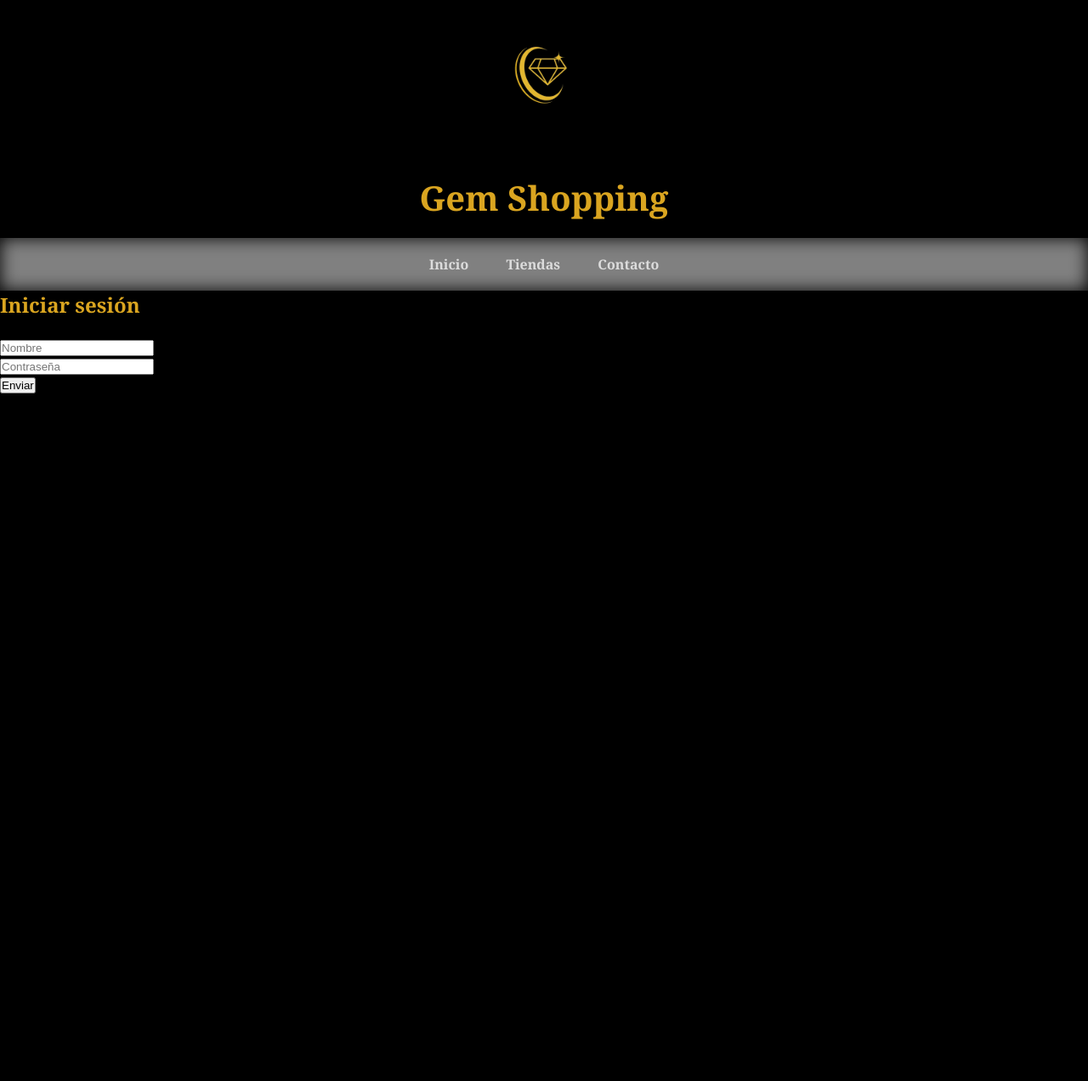
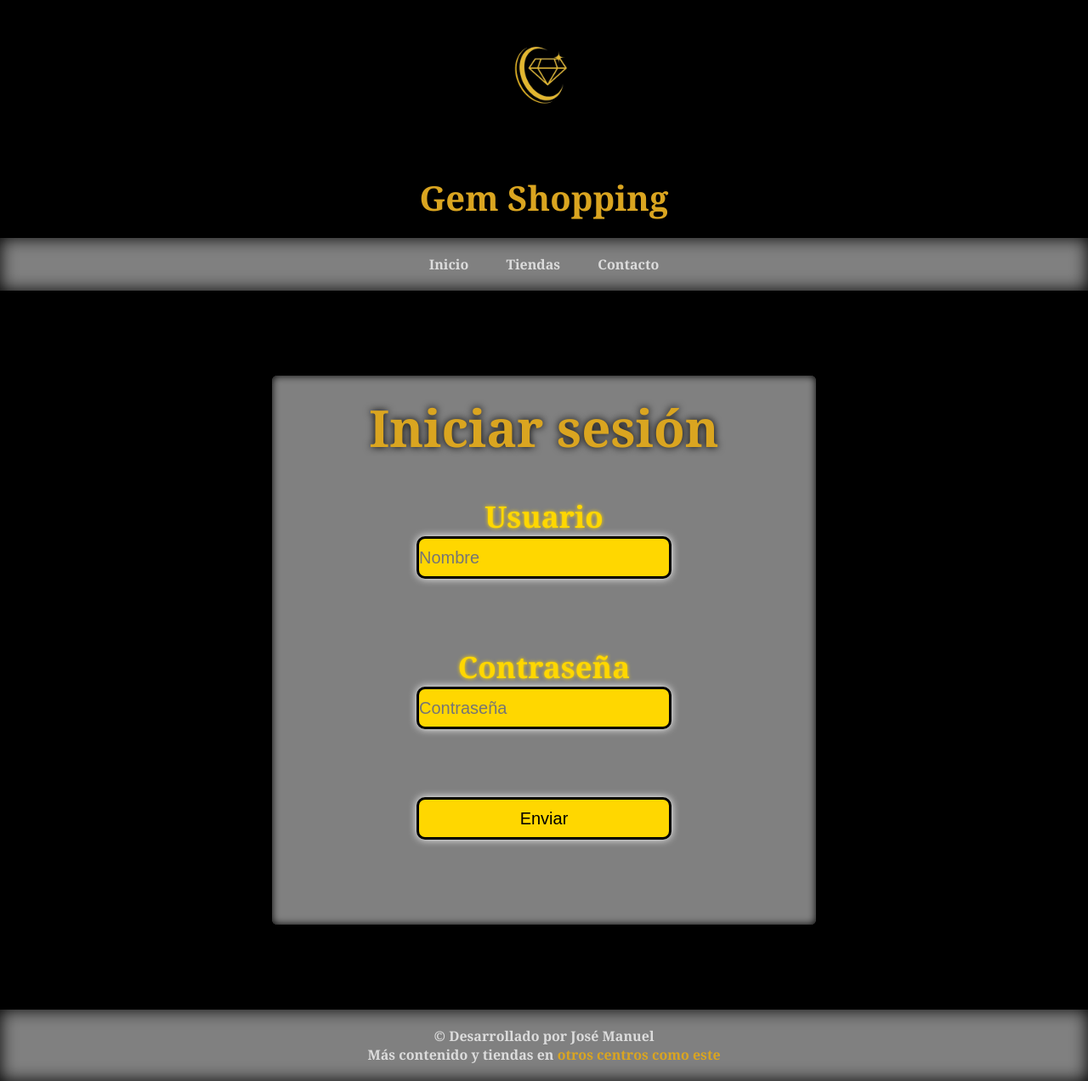
Before and after one commit to JoseManuel134975/salvesequienpueda-parte2, a PHP site: page /html/contacto.html in a window 1280 px wide. Shown: the whole page at 85% size. Before the commit the page ends 463 px from the top, so only its background shows below. Run offline with PHP 8.4, Linux system fonts and the light colour scheme.

Commit message:
Contacto.html estilizado

```diff
--- a/src/css/tiendas.css
+++ b/src/css/contacto.css
@@ -82,7 +82,7 @@ nav > ul > li:last-child:hover > #submenu{
     background-color: gray;
     border-radius: 2px;
     margin-top: 20px;
-    width: 102px;
+    width: 105px;
     right: 0%;
     left: 0%;
     z-index: 10;
@@ -102,113 +102,54 @@ nav > ul > li:hover{
     box-shadow: 0px 0px 10px ;
 }
 
-/* BANNER */
-#banner{
-    width: 100%;
-    position: relative;
-}
-
-#banner img{
-    width: 100%;
-    height: 480px;
-}
-
-#banner h2{
-    position: absolute;
-    color: black;
-    top: 40%;
-    left: 6.5%;
-    font-size: 50px;
+/* FORM */
+form{
+    width: 50%;
+    margin: 0 auto;
+    background-color: gray;
+    margin-top: 100px;
+    padding: 20px;
+    border-radius: 6px;
+    box-shadow: 0px 0px 10px inset;
     text-align: center;
-    text-shadow: 4px 4px 4px goldenrod;
-}
-
-/* SECCIÓN MARCAS */
-main > h2:first-child{
-    margin-top: 100px;
-    text-align: center;
-}
-
-main > h2:first-child > span{
-    color: gold;
-}
-
-.marcas{
-    width: 100%;
-    background-color: gray;
-    box-shadow: 0px 0px 20px inset black;
-    overflow-x: auto;
-    display: flex;
-}
-
-.marcas img{
-    width: 150px;
-    height: 150px;
-}
-
-.marcas div{
-    display: inline-block;
-    flex: 0 0 auto;
-    width: 20%;
-    text-align: center;
-    padding: 20px;
-    border: 3px solid gold;
-    box-shadow: 4px 4px 4px inset, -8px -4px 5px;
-}
-
-/* SECCIÓN LEAFLET */
-.leaflet{
-    width: 80%;
-    margin: 0 auto;
-    overflow: auto;
-    box-shadow: 0px 0px 10px inset;
-    background-color: gray;
-    padding: 20px;
-}
-
-.leaflet > h2{
-    font-size: 40px;
-    margin-bottom: 20px;
-}
-
-.leaflet article{
-    width: 100%;
-    padding: 20px;
     overflow: auto;
 }
 
-.burguerKing{
-    margin-right: 0;
+form label{
+    color: gold;
+    font-size: 35px;
+    font-weight: bold;
+    text-shadow: 0px 0px 4px;
 }
 
-.map-container{
-    width: 30%;
-    height: 300px;
-    float: left;
-    margin-right: 2%;
-    border-radius: 10px;
+form h2{
+    font-size: 60px;
+    margin-bottom: 40px;
+    text-shadow: 0px 0px 10px black;
 }
 
-.leaflet p, .leaflet ol{
-    width: 68%;
+form input{
+    margin-bottom: 80px;
+    width: 50%;
+    height: 50px;
+    font-size: 20px;
+    border-radius: 10px;
+    background-color: gold;
     color: gainsboro;
+    border: 3px solid black;
+    box-shadow: 0px 0px 10px white;
 }
 
-.leaflet li img{
-    width: 25px;
-    text-align: center;
-    margin-right: 10px;
-    padding-top: 10px;
+form input:hover{
+    background-color: white;
 }
 
-.leaflet li{
-    text-align: left;
+form input:focus{
+    background-color: goldenrod;
 }
 
-hr{
-    border: 1px solid gold;
-    margin-bottom: 20px;
-    margin-top: 3px;
+form input[type="submit"]{
+    color: black;
 }
 
 /* FOOTER */
--- a/src/css/index.css
+++ b/src/css/index.css
@@ -73,7 +73,7 @@ nav > ul > li:last-child:hover > #submenu{
     background-color: gray;
     border-radius: 2px;
     margin-top: 20px;
-    width: 102px;
+    width: 105px;
     right: 0%;
     left: 0%;
 }
--- a/src/html/contacto.html
+++ b/src/html/contacto.html
@@ -6,10 +6,8 @@
     <meta name="viewport" content="width=device-width, initial-scale=1.0">
     <meta name="author" content="José Manuel Martínez Fernández">
     <meta name="keywords" content="Susana, más Susana, ¿Susana?">
-    <link rel="stylesheet" href="../css/tiendas.css">
+    <link rel="stylesheet" href="../css/contacto.css">
     <link rel="icon" href="../assets/img/favicon/favicon.ico" type="image/x-icon">
-    <!-- API LEAFLET IMPORTADA -->
-    <link rel="stylesheet" href="https://unpkg.com/leaflet/dist/leaflet.css" />
     <title>Tiendas</title>
 </head>
 
@@ -28,7 +26,6 @@
             <li><a href="tiendas.html">Tiendas</a></li>
             <li><a href="#">Contacto</a>
                 <ul id="submenu">
-                    <li><a href="horario.html">Horario</a></li>
                     <li><a href="about.html">Sobre nosotros</a></li>
                 </ul>
             </li>
@@ -41,15 +38,22 @@
         <form action="">
             <h2>Iniciar sesión</h2>
             <label for="usuario">Usuario</label><br>
-            <input type="text" placeholder="Nombre" name="usuario" id="usuario">
+            <input type="text" placeholder="Nombre" name="usuario" id="usuario"><br>
             <label for="contrasena">Contraseña</label><br>
             <input type="text" placeholder="Contraseña" name="contrasena" id="contrasena">
             <br>
-            <input type="submit" value="Enviar">
+            <input onclick="" type="submit" value="Enviar">
         </form>
     </main>
     <!--INICIO MAIN -->
 
+    <!-- Inicio footer -->
+    <footer>
+        <p>&copy; Desarrollado por José Manuel</p>
+        <p>Más contenido y tiendas en <a href="https://nevada.shopping/" target="_blank">otros centros como este</a></p>
+    </footer>
+    <!-- Fin footer -->
+
 </body>
 
 </html>
--- a/src/html/tiendas.html
+++ b/src/html/tiendas.html
@@ -28,7 +28,6 @@
             <li><a href="#">Tiendas</a></li>
             <li><a href="contacto.html">Contacto</a>
                 <ul id="submenu">
-                    <li><a href="horario.html">Horario</a></li>
                     <li><a href="about.html">Sobre nosotros</a></li>
                 </ul>
             </li>
--- a/src/index.html
+++ b/src/index.html
@@ -24,10 +24,8 @@
         <ul>
             <li><a href="#">Inicio</a></li>
             <li><a href="html/tiendas.html">Tiendas</a></li>
-            <li><a href="html/eventos.html">Eventos</a></li>
             <li><a href="html/contacto.html">Contacto</a>
                 <ul id="submenu">
-                    <li><a href="html/horario.html">Horario</a></li>
                     <li><a href="html/about.html">Sobre nosotros</a></li>
                 </ul>
             </li>
```
